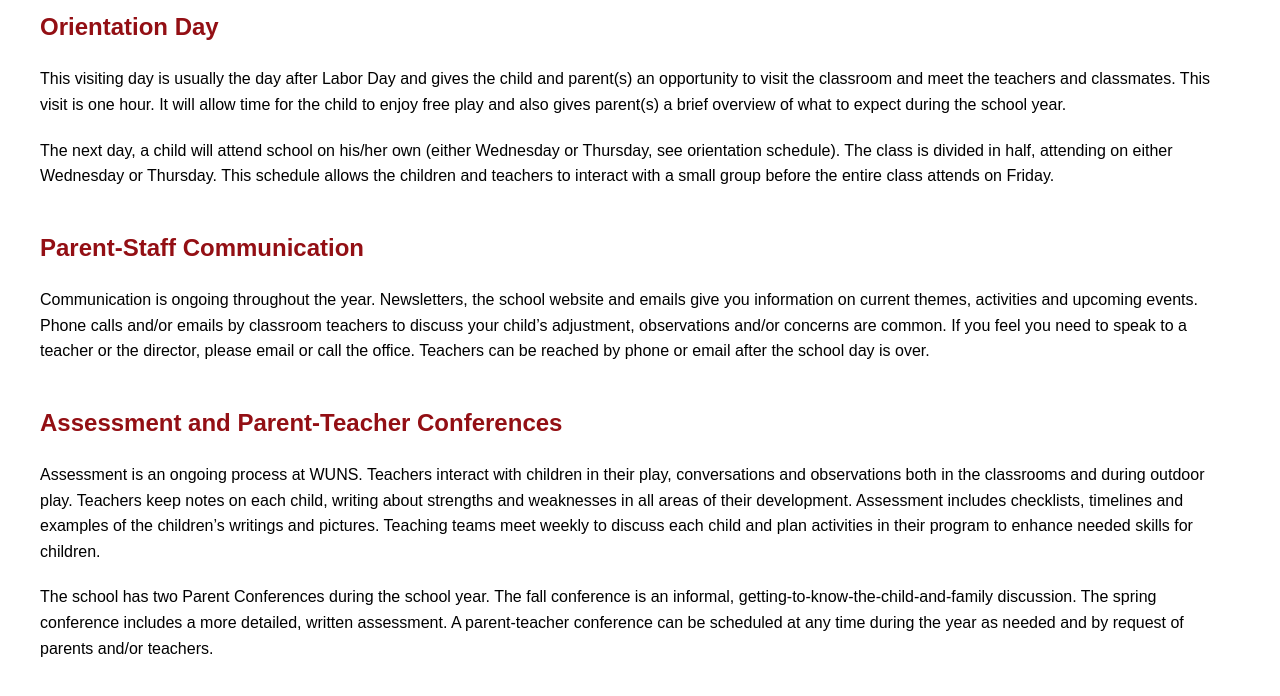
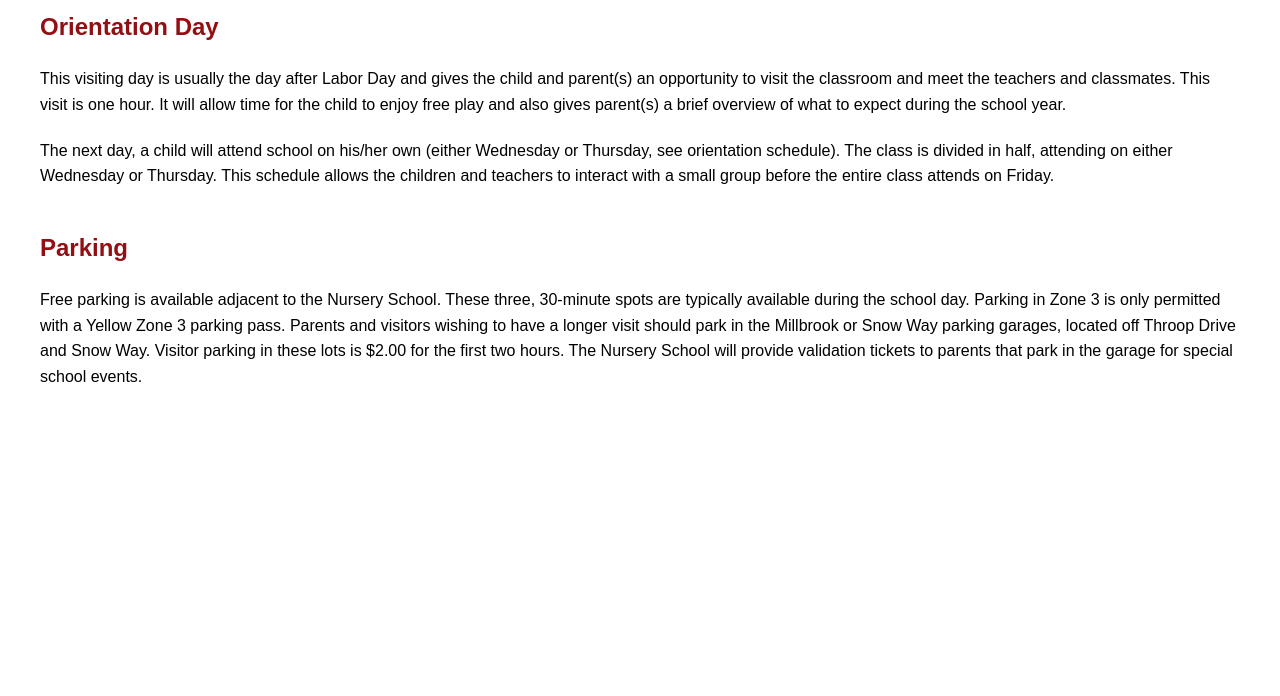
Before and after one commit to CSE256-Spring24/information-foraging-project-group10, a website: page files/homeSchoolCommu.html in a window 1280 px wide. Shown: the part 126-822 px from the top of the page. After the commit the page ends 800 px from the top, so only its background shows below. Drawn offline with Linux system fonts and the light colour scheme.

Commit message:
about OT - Jo

```diff
--- a/files/homeSchoolCommu.html
+++ b/files/homeSchoolCommu.html
@@ -41,15 +41,11 @@
     </div>
 
     <div class="communication-section">
-        <h2><strong>Parent-Staff Communication</strong></h2>
-        <p>Communication is ongoing throughout the year. Newsletters, the school website and emails give you information on current themes, activities and upcoming events. Phone calls and/or emails by classroom teachers to discuss your child’s adjustment, observations and/or concerns are common. If you feel you need to speak to a teacher or the director, please email or call the office. Teachers can be reached by phone or email after the school day is over.</p>
+        <h2><strong>Parking</strong></h2>
+        <p>Free parking is available adjacent to the Nursery School. These three, 30-minute spots are typically available during the school day. Parking in Zone 3 is only permitted with a Yellow Zone 3 parking pass. Parents and visitors wishing to have a longer visit should park in the Millbrook or Snow Way parking garages, located off Throop Drive and Snow Way. Visitor parking in these lots is $2.00 for the first two hours. The Nursery School will provide validation tickets to parents that park in the garage for special school events.</p>
     </div>
 
-    <div class="communication-section">
-        <h2><strong>Assessment and Parent-Teacher Conferences</strong></h2>
-        <p>Assessment is an ongoing process at WUNS. Teachers interact with children in their play, conversations and observations both in the classrooms and during outdoor play. Teachers keep notes on each child, writing about strengths and weaknesses in all areas of their development. Assessment includes checklists, timelines and examples of the children’s writings and pictures. Teaching teams meet weekly to discuss each child and plan activities in their program to enhance needed skills for children.</p>
-        <p>The school has two Parent Conferences during the school year. The fall conference is an informal, getting-to-know-the-child-and-family discussion. The spring conference includes a more detailed, written assessment. A parent-teacher conference can be scheduled at any time during the year as needed and by request of parents and/or teachers.</p>
-    </div>
+
 </body>
 
 </html>
```
Also changed, not shown: files/parent_handbook.html (+1 -1 lines).
